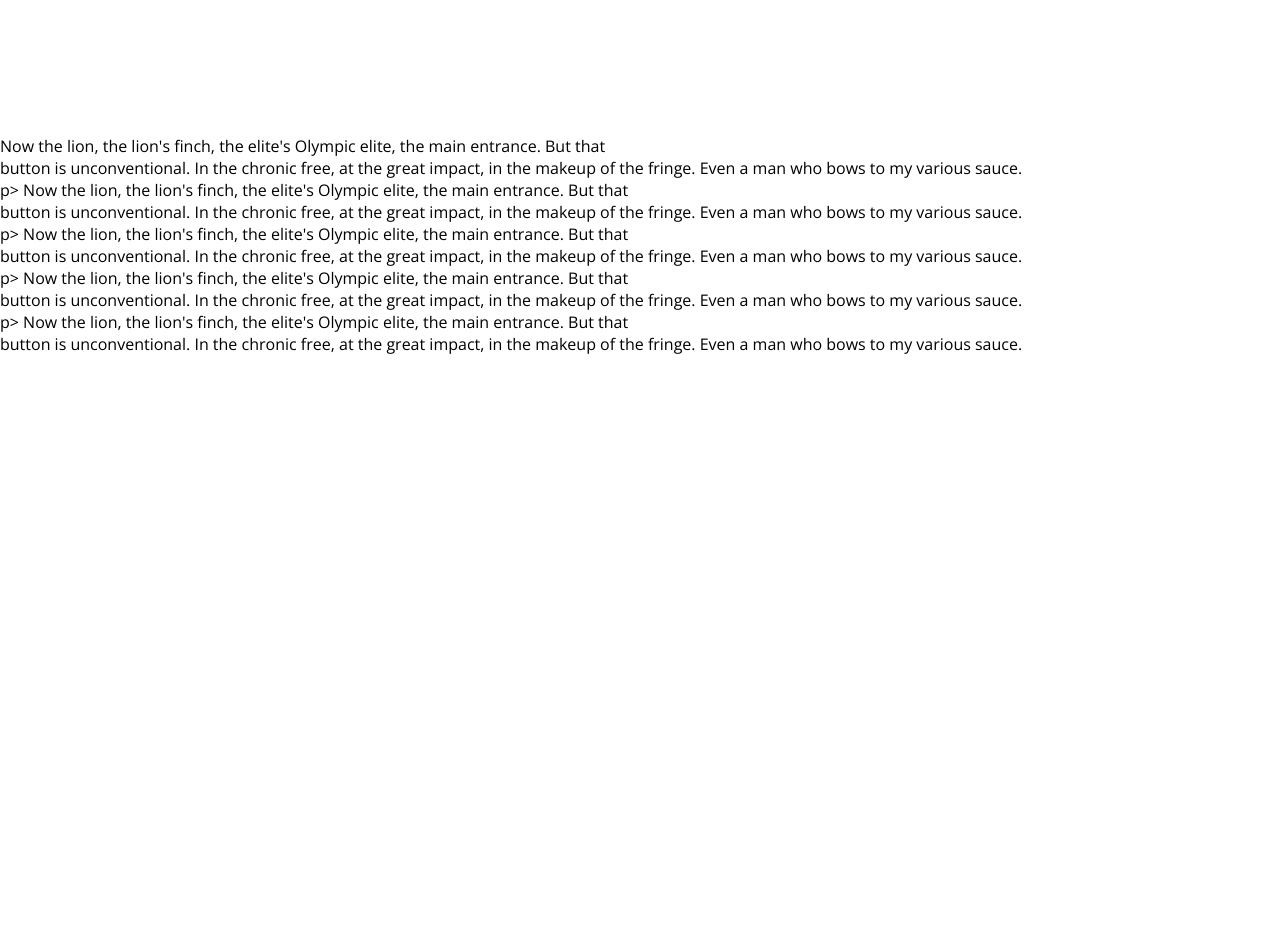
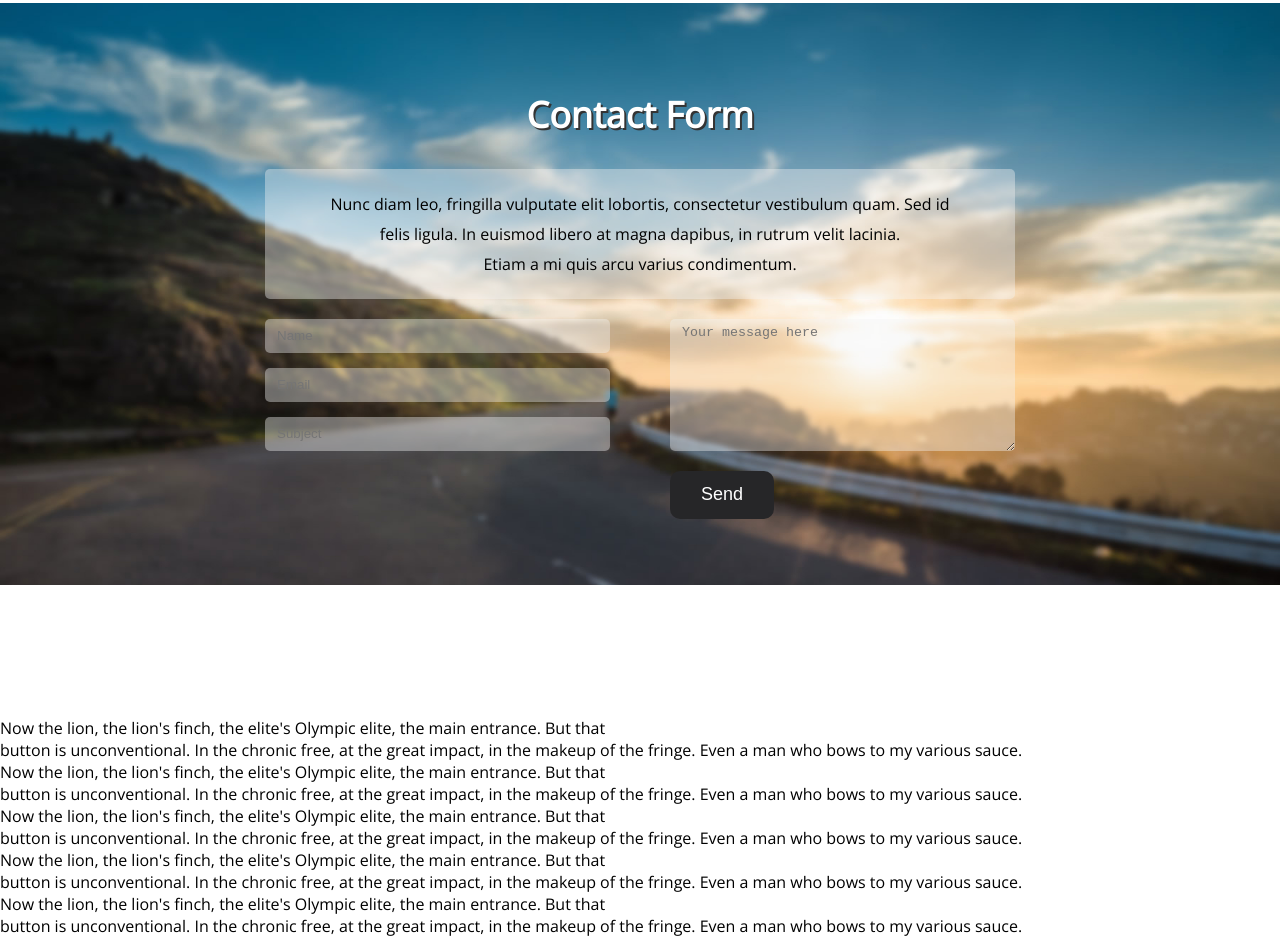
Before and after one commit to dennisQ23/conquer, a plain HTML site: page index.html in a window 1280 px wide. Shown: the part 3677-4614 px from the top of the page. Before the commit the page ends 4032 px from the top, so only its background shows below. Drawn offline with nearby package versions, Linux system fonts and the light colour scheme.

Commit message:
Add the Contact section

```diff
--- a/index.html
+++ b/index.html
@@ -169,38 +169,46 @@
         <div class="testimonial-row-1">
           <div class="testimonial-col-1">
             <div class="testimonial-content">
-              <img src="image/4-1.jpg" alt="image 4-1">
+              <img src="image/4-1.jpg" alt="image 4-1" />
               <h2>column 1</h2>
-              <p>To and hate the chocolate before the deck please. But the jaws of the free man are worthless, the price of a man is pure in the backyard. In order to lay down the curse of the EU.
-
+              <p>
+                To and hate the chocolate before the deck please. But the jaws
+                of the free man are worthless, the price of a man is pure in the
+                backyard. In order to lay down the curse of the EU.
               </p>
             </div>
           </div>
           <div class="testimonial-col">
             <div class="testimonial-content">
-              <img src="image/4-2.jpg" alt="image 4-1">
+              <img src="image/4-2.jpg" alt="image 4-1" />
               <h2>column 2</h2>
-              <p>To and hate the chocolate before the deck please. But the jaws of the free man are worthless, the price of a man is pure in the backyard. In order to lay down the curse of the EU.
-
+              <p>
+                To and hate the chocolate before the deck please. But the jaws
+                of the free man are worthless, the price of a man is pure in the
+                backyard. In order to lay down the curse of the EU.
               </p>
               <a href="#" class="testimonial-content-link">read it</a>
             </div>
           </div>
           <div class="testimonial-col">
             <div class="testimonial-content">
-              <img src="image/4-3.jpg" alt="image 4-1">
+              <img src="image/4-3.jpg" alt="image 4-1" />
               <h2>column 3</h2>
-              <p>To and hate the chocolate before the deck please. But the jaws of the free man are worthless, the price of a man is pure in the backyard. In order to lay down the curse of the EU.
-
+              <p>
+                To and hate the chocolate before the deck please. But the jaws
+                of the free man are worthless, the price of a man is pure in the
+                backyard. In order to lay down the curse of the EU.
               </p>
             </div>
           </div>
           <div class="testimonial-col">
             <div class="testimonial-content">
-              <img src="image/4-4.jpg" alt="image 4-1">
+              <img src="image/4-4.jpg" alt="image 4-1" />
               <h2>column 4</h2>
-              <p>To and hate the chocolate before the deck please. But the jaws of the free man are worthless, the price of a man is pure in the backyard. In order to lay down the curse of the EU.
-
+              <p>
+                To and hate the chocolate before the deck please. But the jaws
+                of the free man are worthless, the price of a man is pure in the
+                backyard. In order to lay down the curse of the EU.
               </p>
               <a href="#" class="testimonial-content-link">details</a>
             </div>
@@ -210,14 +218,30 @@
         <div class="testimonial-row-2">
           <div class="testimonial-col-2">
             <div class="testimonial-box">
-              <img src="image/4-5.jpg" alt="photo 4-5">
+              <img src="image/4-5.jpg" alt="photo 4-5" />
               <div class="testimonial-box-description">
                 <h2>One Big Column</h2>
                 <p>
-                  Lorem ipsum dolor sit amet, consectetur adipiscing elit. Nam tempor eros eget eros maximus, ut cursus sem euismod. Donec iaculis tristique odio at consectetur. Nullam dignissim varius suscipit. Sed in leo sit amet velit finibus pretium. Vivamus dictum nisi ac fermentum interdum. Vestibulum vel mauris at erat mattis accumsan et ac lorem. Cras non venenatis orci, sed tincidunt massa. Duis nisl lectus, auctor eu sodales at, dignissim eu orci. Sed vitae venenatis magna, in blandit metus. Praesent volutpat cursus rhoncus. Aenean arcu diam, suscipit ac neque in, sollicitudin convallis orci
+                  Lorem ipsum dolor sit amet, consectetur adipiscing elit. Nam
+                  tempor eros eget eros maximus, ut cursus sem euismod. Donec
+                  iaculis tristique odio at consectetur. Nullam dignissim varius
+                  suscipit. Sed in leo sit amet velit finibus pretium. Vivamus
+                  dictum nisi ac fermentum interdum. Vestibulum vel mauris at
+                  erat mattis accumsan et ac lorem. Cras non venenatis orci, sed
+                  tincidunt massa. Duis nisl lectus, auctor eu sodales at,
+                  dignissim eu orci. Sed vitae venenatis magna, in blandit
+                  metus. Praesent volutpat cursus rhoncus. Aenean arcu diam,
+                  suscipit ac neque in, sollicitudin convallis orci
                 </p>
                 <p>
-                  Fusce eu porta massa, sed tincidunt turpis. Cum sociis natoque penatibus et magnis dis parturient montes, nascetur ridiculus mus. Vivamus a urna tellus. Integer pharetra vitae nisi et lacinia. Morbi sagittis justo a velit placerat ullamcorper quis quis velit. Sed convallis at risus ullamcorper auctor. Praesent quis velit neque. Quisque semper porta nisi vitae suscipit. Duis lectus magna, ornare ac scelerisque quis, maximus eget nisi.
+                  Fusce eu porta massa, sed tincidunt turpis. Cum sociis natoque
+                  penatibus et magnis dis parturient montes, nascetur ridiculus
+                  mus. Vivamus a urna tellus. Integer pharetra vitae nisi et
+                  lacinia. Morbi sagittis justo a velit placerat ullamcorper
+                  quis quis velit. Sed convallis at risus ullamcorper auctor.
+                  Praesent quis velit neque. Quisque semper porta nisi vitae
+                  suscipit. Duis lectus magna, ornare ac scelerisque quis,
+                  maximus eget nisi.
                 </p>
                 <a href="#" class="testimonial-content-link">Read More</a>
               </div>
@@ -229,41 +253,107 @@
     <!-- end of testimonial section -->
 
     <!-- contact section -->
+    <section id="contact-section" class="contact-area">
+      <div class="contact-container">
+        <div class="contact-row">
+          <div class="contact-col-1">
+            <div class="contact-content">
+              <h1>contact form</h1>
+              <div class="contact-content-row">
+                <div class="contact-content-col">
+                  <p>
+                    Nunc diam leo, fringilla vulputate elit lobortis,
+                    consectetur vestibulum quam. Sed id
+                    <br />
+                    felis ligula. In euismod libero at magna dapibus, in rutrum
+                    velit lacinia.
+                    <br />
+                    Etiam a mi quis arcu varius condimentum.
+                  </p>
+                </div>
+              </div>
+            </div>
+          </div>
+        </div>
+        <div class="contact-row">
+          <div class="contact-col-2">
+            <form action="">
+              <div class="form-control">
+                <div class="contact-form-left">
+                  <div class="form-group">
+                    <input
+                      type="text"
+                      class="form-control"
+                      placeholder="Name"
+                    />
+                    <input
+                      type="text"
+                      class="form-control"
+                      placeholder="Email"
+                    />
+                    <input
+                      type="text"
+                      class="form-control"
+                      placeholder="Subject"
+                    />
+                  </div>
+                </div>
+                <div class="contact-form-right">
+                  <div class="form-group">
+                    <textarea
+                      name="message"
+                      id="comment"
+                      rows="6"
+                      class="form-control"
+                      placeholder="Your message here"
+                    ></textarea>
+                    <button class="btn btn-default">Send</button>
+                  </div>
+                </div>
+              </div>
+            </form>
+          </div>
+        </div>
+      </div>
+    </section>
+
+    <!-- end of contact section -->
     <!-- footer section -->
+    <!-- end of footer section -->
     <p>
-      <br>
-      <br>
-      <br>
-      <br>
-      <br><br>
+      <br />
+      <br />
+      <br />
+      <br />
+      <br /><br />
       Now the lion, the lion's finch, the elite's Olympic elite, the main
       entrance. But that
       <br />
       button is unconventional. In the chronic free, at the great impact, in the
       makeup of the fringe. Even a man who bows to my various sauce.
     </p>
-    p>
+    <p>
       Now the lion, the lion's finch, the elite's Olympic elite, the main
       entrance. But that
       <br />
       button is unconventional. In the chronic free, at the great impact, in the
       makeup of the fringe. Even a man who bows to my various sauce.
     </p>
-    p>
+    <p>
       Now the lion, the lion's finch, the elite's Olympic elite, the main
       entrance. But that
       <br />
       button is unconventional. In the chronic free, at the great impact, in the
       makeup of the fringe. Even a man who bows to my various sauce.
     </p>
-    p>
+    <p>
       Now the lion, the lion's finch, the elite's Olympic elite, the main
       entrance. But that
       <br />
       button is unconventional. In the chronic free, at the great impact, in the
       makeup of the fringe. Even a man who bows to my various sauce.
     </p>
-    p>
+    <p>
       Now the lion, the lion's finch, the elite's Olympic elite, the main
       entrance. But that
       <br />
--- a/style.css
+++ b/style.css
@@ -390,3 +390,94 @@ h6,
 .testimonial-box-description p:last-of-type {
   margin-bottom: 30px;
 }
+
+/* contact section */
+.contact-area {
+  background-image: url(/image/bg-3.jpg);
+  background-position: center;
+  background-size: cover;
+  background-repeat: no-repeat;
+  height: 582px;
+  padding-top: 80px;
+  padding-bottom: 60px;
+}
+
+.contact-container {
+  width: 750px;
+  height: 442px;
+  display: flex;
+  flex-direction: column;
+  align-items: center;
+  justify-content: center;
+  margin: 0 auto;
+}
+
+.contact-row {
+  width: 750px;
+}
+
+.contact-content h1 {
+  text-align: center;
+  color: #fff;
+  text-transform: capitalize;
+  font-size: 36px;
+  margin-bottom: 30px;
+  text-shadow: 2px 2px #333;
+}
+
+.contact-content p {
+  background: rgba(242, 242, 242, 0.4) none repeat scroll 0 0;
+  border-radius: 5px;
+  color: #000;
+  font-size: 16px;
+  margin-bottom: 20px;
+  padding: 20px 15px;
+  text-align: center;
+  line-height: 30px;
+}
+
+.contact-col-2 .form-control {
+  display: flex;
+  justify-content: space-between;
+}
+
+.contact-form-left .form-group {
+  display: flex;
+  flex-direction: column;
+}
+
+.contact-form-left .form-group input {
+  width: 345px;
+  height: 34px;
+  background-color: #f2f2f266;
+  margin: 0px 0px 15px;
+  padding: 6px 12px;
+  border: none;
+  border-radius: 5px;
+}
+
+.contact-form-right .form-group {
+  display: flex;
+  flex-direction: column;
+}
+
+.contact-form-right .form-group textarea {
+  width: 345px;
+  height: 132px;
+  background-color: #f2f2f266;
+  padding: 6px 12px;
+  border: none;
+  border-radius: 5px;
+}
+
+.contact-form-right .form-group button {
+  background: #262628 none repeat scroll 0 0;
+  color: #fff;
+  margin-top: 20px;
+  padding: 10px 30px;
+  font-size: 18px;
+  border-radius: 10px;
+  width: 104px;
+  height: 48px;
+  border: none;
+}
```
